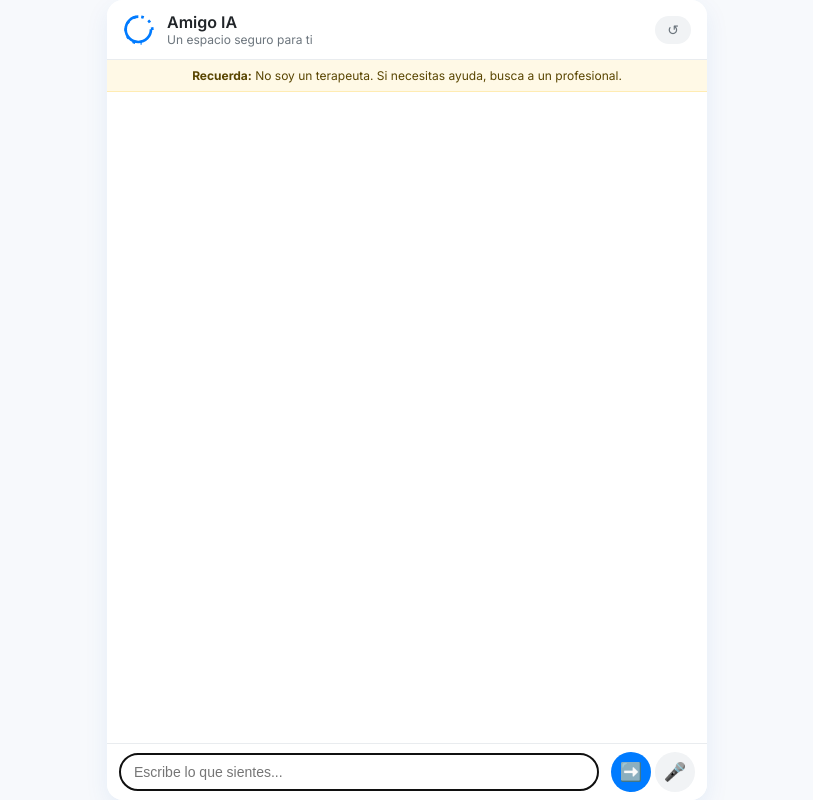
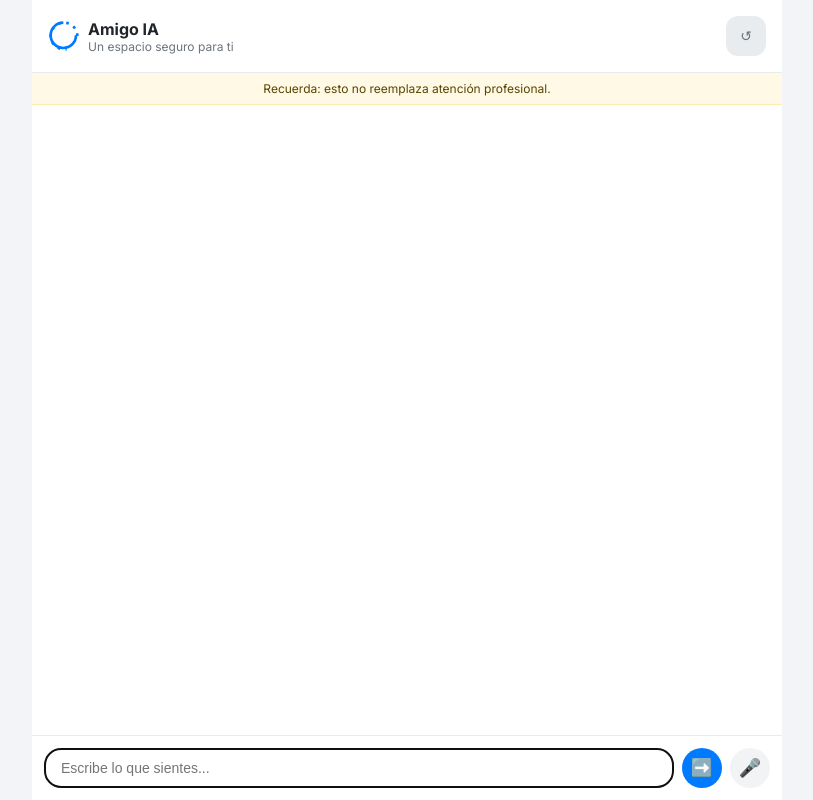
Before and after one commit to ArturoRS0102/Amigo_ia, a plain HTML site: page templates/index.html in a window 1280 px wide. Shown: the whole page, without its empty margins (233-1046 px from the left). Drawn offline with Linux system fonts and the light colour scheme.

Commit message:
Se actualiza todo

```diff
--- a/templates/index.html
+++ b/templates/index.html
@@ -4,49 +4,34 @@
   <meta charset="UTF-8">
   <meta name="viewport" content="width=device-width, initial-scale=1.0">
   <title>Amigo IA - Un espacio para ti</title>
+  <meta name="theme-color" content="#007bff">
+  <meta name="description" content="Chat de contención emocional con texto y voz">
   <link rel="preconnect" href="https://fonts.googleapis.com">
   <link rel="preconnect" href="https://fonts.gstatic.com" crossorigin>
   <link href="https://fonts.googleapis.com/css2?family=Inter:wght@400;500;600;700&display=swap" rel="stylesheet">
   <style>
-    :root { --bg-color:#f7f9fc; --container-bg:#fff; --header-bg:#fff; --user-bubble-bg:#e0f0ff; --user-bubble-text:#005a9e;
-      --ai-bubble-bg:#f1f3f5; --ai-bubble-text:#343a40; --text-color-primary:#212529; --text-color-secondary:#6c757d;
-      --primary-accent:#007bff; --primary-accent-hover:#0056b3; --border-color:#e9ecef; --shadow-color:rgba(0,91,190,0.08);
-      --font-family:'Inter',sans-serif; }
-    *,*::before,*::after{box-sizing:border-box;}
-    body{margin:0;display:flex;align-items:center;justify-content:center;height:100vh;background:var(--bg-color);
-      font-family:var(--font-family);color:var(--text-color-primary);}
-    .chat-container{width:100%;max-width:600px;height:100vh;display:flex;flex-direction:column;background:var(--container-bg);
-      border-radius:16px;box-shadow:0 8px 24px var(--shadow-color);overflow:hidden;margin:0;}
-    .chat-header{display:flex;align-items:center;justify-content:space-between;padding:12px 16px;
-      background:var(--header-bg);border-bottom:1px solid var(--border-color);}
-    .header-info{display:flex;align-items:center;}
-    .logo{width:32px;height:32px;margin-right:12px;color:var(--primary-accent);}
-    .header-title h1{margin:0;font-size:16px;font-weight:600;}
-    .header-title p{margin:0;font-size:12px;color:var(--text-color-secondary);}
-    .disclaimer{padding:8px 16px;background:#fff9e6;color:#594500;font-size:12px;text-align:center;
-      border-bottom:1px solid #ffecb3;}
-    .chat-window{flex:1;padding:16px;overflow-y:auto;display:flex;flex-direction:column;gap:12px;}
-    .message{max-width:80%;padding:10px 14px;border-radius:16px;line-height:1.4;animation:fadeIn .3s ease;
-      opacity:0;transform:translateY(10px);}
-    @keyframes fadeIn{to{opacity:1;transform:none;}}
-    .message.user{align-self:flex-end;background:var(--user-bubble-bg);color:var(--user-bubble-text);
-      border-bottom-right-radius:8px;}
-    .message.ai{align-self:flex-start;background:var(--ai-bubble-bg);color:var(--ai-bubble-text);
-      border-bottom-left-radius:8px;}
-    .typing-indicator{display:flex;align-self:flex-start;padding:8px 12px;background:var(--ai-bubble-bg);
-      border-radius:16px;gap:4px;}
-    .typing-indicator span{width:6px;height:6px;border-radius:50%;background:#b0b8c2;animation:bounce 1.2s infinite;}
-    @keyframes bounce{0%,80%,100%{transform:scale(0);}40%{transform:scale(1);}}
-    .chat-input-area{display:flex;align-items:center;padding:8px 12px;border-top:1px solid var(--border-color);
-      background:var(--header-bg);}
-    #chat-input{flex:1;border:1px solid var(--border-color);border-radius:20px;padding:10px 14px;
-      font-size:14px;margin-right:8px;}
-    button{border:none;border-radius:20px;padding:8px;margin-left:4px;cursor:pointer;font-size:18px;
-      display:flex;align-items:center;justify-content:center;}
-    #send-btn{background:var(--primary-accent);color:#fff;width:40px;height:40px;}
-    #voice-btn{background:var(--ai-bubble-bg);color:var(--text-color-primary);width:40px;height:40px;}
-    #restart-btn{background:var(--ai-bubble-bg);color:var(--text-color-secondary);padding:6px 12px;
-      font-size:14px;}
+    *{box-sizing:border-box;margin:0;padding:0}html,body{height:100%}body{font-family:'Inter',sans-serif;background:#f2f4f8;color:#212529;display:flex;justify-content:center;align-items:center}
+    .chat-container{width:100%;max-width:750px;height:100vh;display:flex;flex-direction:column;background:#fff;border-radius:0;box-shadow:none;overflow:hidden;margin:0;position:relative}
+    .chat-header{padding:1rem;background:#fff;border-bottom:1px solid #e9ecef;display:flex;align-items:center;justify-content:space-between}
+    .header-info{display:flex;align-items:center;gap:.5rem}
+    .logo{width:32px;height:32px;color:#007bff}
+    .header-title h1{font-size:16px;margin:0}
+    .header-title p{font-size:12px;margin:0;color:#6c757d}
+    .disclaimer{font-size:12px;text-align:center;padding:.5rem;background:#fff9e6;border-bottom:1px solid #ffecb3;color:#594500}
+    .chat-window{flex:1;overflow-y:auto;padding:1rem;display:flex;flex-direction:column;gap:.75rem}
+    .message{max-width:80%;padding:.75rem 1rem;border-radius:1rem;line-height:1.5;animation:fadeIn .3s ease;opacity:0;transform:translateY(10px)}
+    .message.user{align-self:flex-end;background:#e0f0ff;color:#005a9e;border-bottom-right-radius:.5rem}
+    .message.ai{align-self:flex-start;background:#f1f3f5;color:#343a40;border-bottom-left-radius:.5rem}
+    .typing-indicator{display:flex;align-self:flex-start;padding:.5rem;border-radius:1rem;gap:.3rem;background:#f1f3f5}
+    .typing-indicator span{width:6px;height:6px;border-radius:50%;background:#b0b8c2;animation:bounce 1.2s infinite}
+    @keyframes bounce{0%,80%,100%{transform:scale(0)}40%{transform:scale(1)}}
+    @keyframes fadeIn{to{opacity:1;transform:none}}
+    .chat-input-area{padding:.75rem;border-top:1px solid #e9ecef;display:flex;gap:.5rem;background:#fff}
+    #chat-input{flex:1;border:1px solid #dee2e6;border-radius:1rem;padding:.5rem 1rem;font-size:14px}
+    button{border:none;border-radius:50%;width:40px;height:40px;display:flex;align-items:center;justify-content:center;font-size:18px;cursor:pointer}
+    #send-btn{background:#007bff;color:#fff}
+    #voice-btn{background:#f1f3f5;color:#343a40}
+    #restart-btn{background:#e9ecef;color:#6c757d;font-size:14px;padding:.3rem .75rem;border-radius:.75rem}
   </style>
 </head>
 <body>
@@ -64,12 +49,12 @@
       </div>
       <button id="restart-btn" title="Reiniciar conversación">↺</button>
     </div>
-    <div class="disclaimer"><strong>Recuerda:</strong> No soy un terapeuta. Si necesitas ayuda, busca a un profesional.</div>
+    <div class="disclaimer">Recuerda: esto no reemplaza atención profesional.</div>
     <div class="chat-window" id="chat-window"></div>
     <div class="chat-input-area">
-      <input type="text" id="chat-input" placeholder="Escribe lo que sientes..." autocomplete="off" />
-      <button id="send-btn" title="Enviar mensaje">➡️</button>
-      <button id="voice-btn" title="Grabar nota de voz">🎤</button>
+      <input type="text" id="chat-input" placeholder="Escribe lo que sientes..." />
+      <button id="send-btn">➡️</button>
+      <button id="voice-btn">🎤</button>
     </div>
   </div>
   <script>
```
Also changed, not shown: 1 other file.
